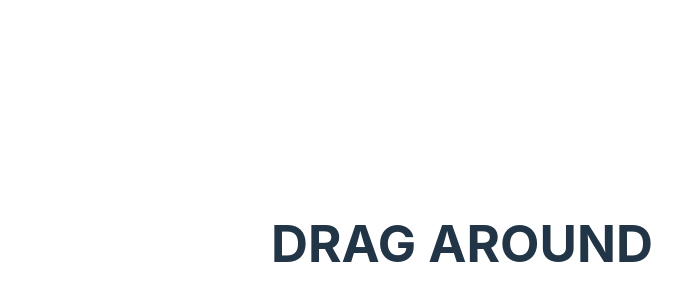
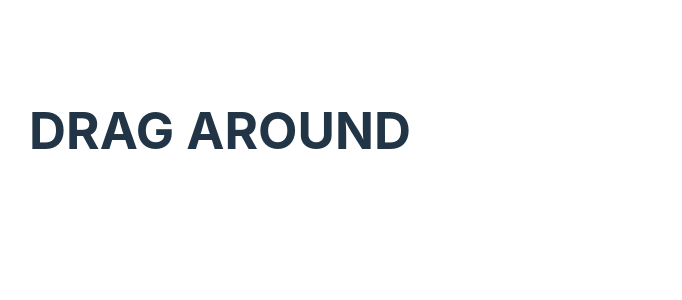
Before and after one commit to jessgoodlett/drag-components, a Vue app: page / in a window 1280 px wide. Shown: the part 270-570 px from the top of the page, without its empty margins (420-1102 px from the left). Built offline with nearby package versions, Linux system fonts and the light colour scheme.

Commit message:
Update draggable container

```diff
--- a/src/components/DraggableContainer.vue
+++ b/src/components/DraggableContainer.vue
@@ -1,5 +1,5 @@
 <template>
-  <div class="draggable-container" ref="draggable" @pointerdown="startDrag" @pointerup="stopDrag">
+  <div :class="['draggable-container', {'center': initialState}]" ref="draggable" @pointerdown="startDrag" @pointerup="stopDrag">
     <h1>DRAG AROUND</h1>
   </div>
 </template>
@@ -8,6 +8,7 @@
 import { ref } from 'vue';
 
 let clientX, clientY, movementX, movementY = 0;
+const initialState = ref(true)
 
 const draggable = ref();
 
@@ -24,6 +25,7 @@ const dragEvent = (e) => updateDrag(e);
 
 const updateDrag = (e) => {
   updateMousePosition(e);
+  initialState.value = false
   let element = draggable.value;
   let [offsetX, offsetY] = validatePosition(element.offsetLeft, element.offsetTop);
   element.style.left = (offsetX - movementX)+'px';
@@ -31,7 +33,6 @@ const updateDrag = (e) => {
 }
 
 const updateMousePosition = (e) => {
-  console.log('here')
   movementX = clientX - e.clientX;
   movementY = clientY - e.clientY;
   clientX = e.clientX;
@@ -51,10 +52,10 @@ const generatePosition = () => {
   let elementPositions = {
     maxHeight: windowHeight - elHeight,
     maxWidth: windowWidth - elWidth,
-    top: elHeight,
-    bottom: windowHeight - elHeight,
-    left: elWidth,
-    right: windowWidth - elWidth,
+    top: (elHeight / 2),
+    bottom: windowHeight - (elHeight / 2),
+    left: (elWidth / 2 ),
+    right: windowWidth - (elWidth / 2),
   }
   return elementPositions;
 }
@@ -64,9 +65,6 @@ const generatePosition = () => {
 .draggable-container {
   border: #fff 1px solid;
   position: absolute;
-  top: 50%;
-  left: 50%;
-  /* transform: translate(-50%, -50%); */
   padding: 50px;
   cursor: pointer;
   transition: border .25s ease-in-out;
@@ -75,4 +73,7 @@ const generatePosition = () => {
   border: #fff 5px solid;
 }
 
+.center {
+  position: relative;
+}
 </style>
```
